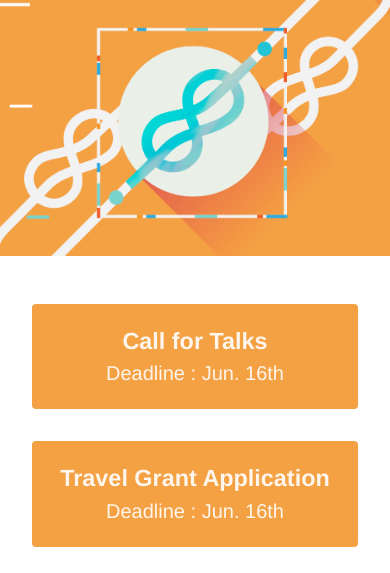
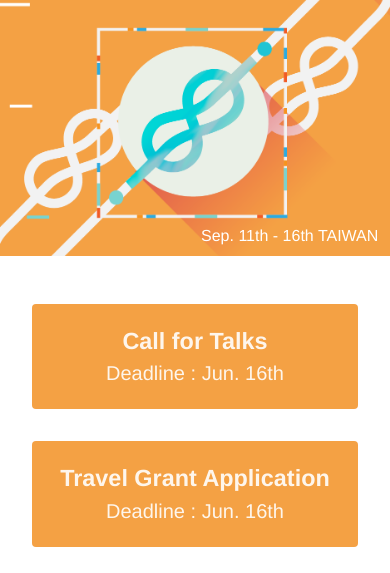
Before and after one commit to ocftw/ctfweb, a website: page index.html in a window 390 px wide. Shown: the part 60-633 px from the top of the page. Drawn offline with nearby package versions, Linux system fonts and the light colour scheme; files whose address does not match are found by name.

Commit message:
event date on mobile

```diff
--- a/index.html
+++ b/index.html
@@ -46,6 +46,11 @@
                 top: 60%;
                 right: 6%;
             }
+        }
+
+        .hero-min {
+            right: 3%;
+            bottom: 3%;
         }
 
         .sponser {
@@ -143,6 +148,8 @@
         <article class="w-100 center relative">
             <h2 class="dn db-ns white absolute hero-left f4-ns lh-title">Sep. 11th - 16th<br />TAIWAN</h2>
             <h2 class="dn db-ns white absolute hero-right f4-ns lh-title">Co-host with WCIT 2017 &<br />TICTeC@Taipei</h2>
+            <!-- date text on small screen -->
+            <span class="db dn-ns white absolute hero-min f5 lh-title">Sep. 11th - 16th TAIWAN</span>
             <img src="./hero.png" class="dn db-ns mw-100 mh-100">
             <img src="./hero-2.png" class="db dn-ns mw-100 mh-100">
         </article>
```
